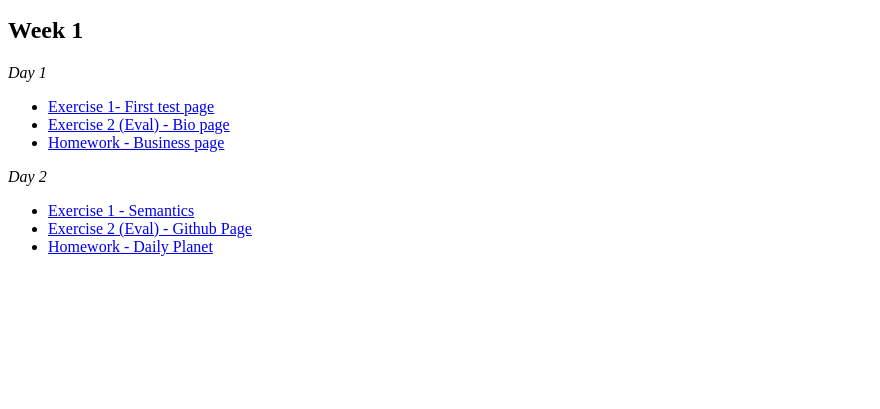
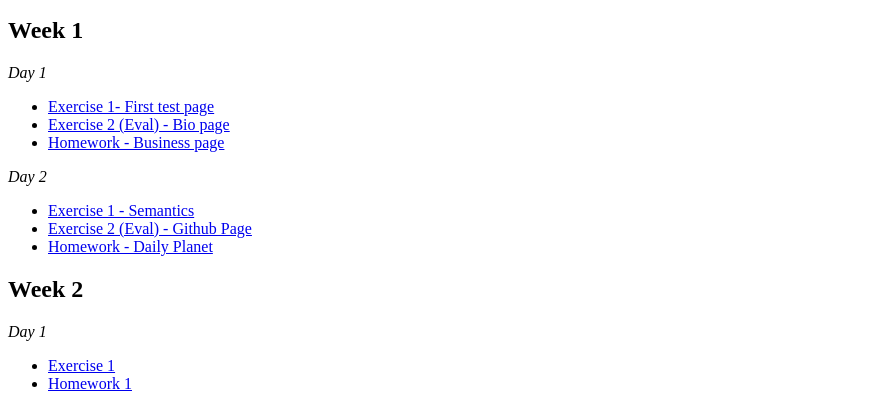
Before and after one commit to nbiedlingmaier/nbiedlingmaier.github.io, a plain HTML site: page index.html in a window 1280 px wide. Shown: the part 517-926 px from the top of the page, without its empty margins (0-880 px from the left). Before the commit the page ends 800 px from the top, so only its background shows below. Drawn offline with Linux system fonts and the light colour scheme.

Commit message:
added favicon and edited root

```diff
--- a/index.html
+++ b/index.html
@@ -26,4 +26,10 @@
         <li><a href="/AustinCodingAcademy_Spring2016/week_1/exercise_2/evaluation.html">Exercise 2 (Eval) - Github Page</a></li>
         <li><a href="/AustinCodingAcademy_Spring2016/week_1/homework_2/DailyPlanet.html">Homework - Daily Planet</a></li>
     </ul>
+    <h2>Week 2</h2>
+    <i><p>Day 1</p></i>
+    <ul>
+        <li><a href="#">Exercise 1</a></li>
+        <li><a href="#">Homework 1</a></li>
+    </ul>
 </html>
```
Also changed, not shown: test.html (deleted, +0 -7 lines), favicon.ico (added).
